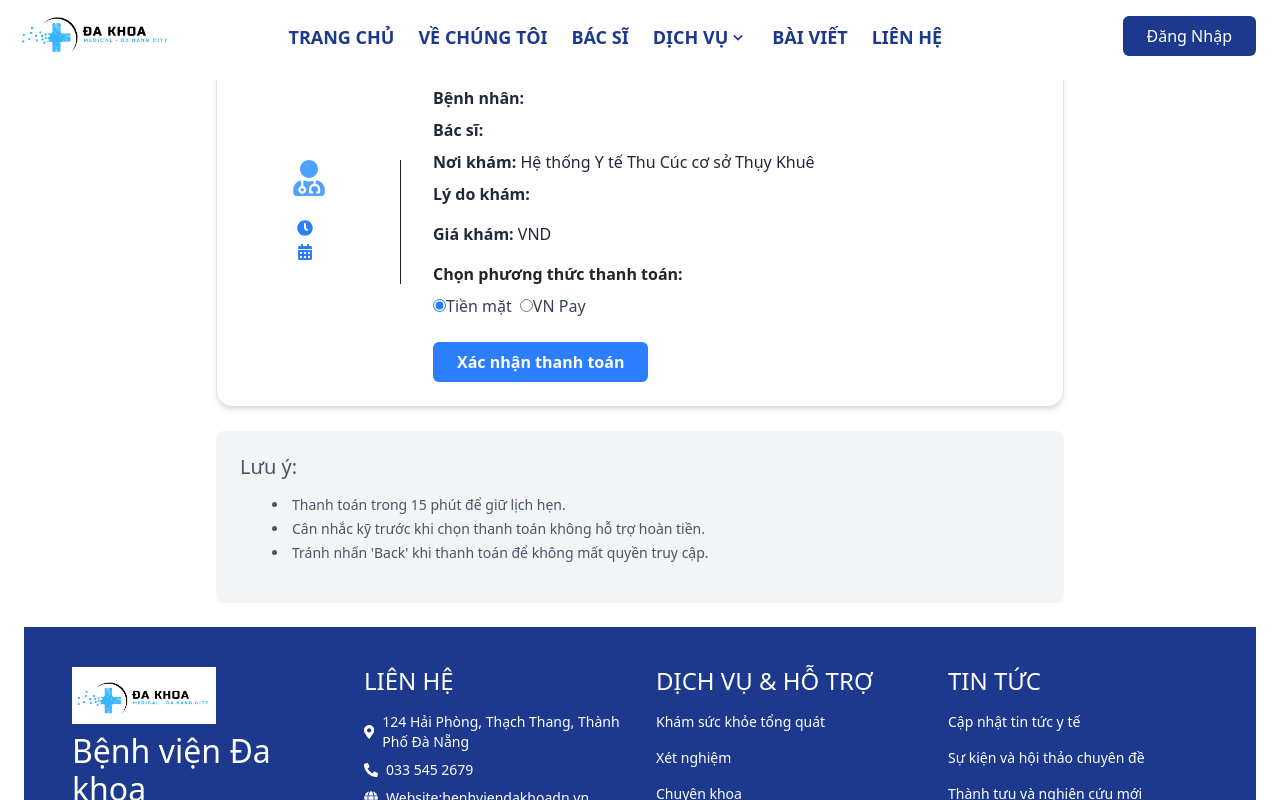
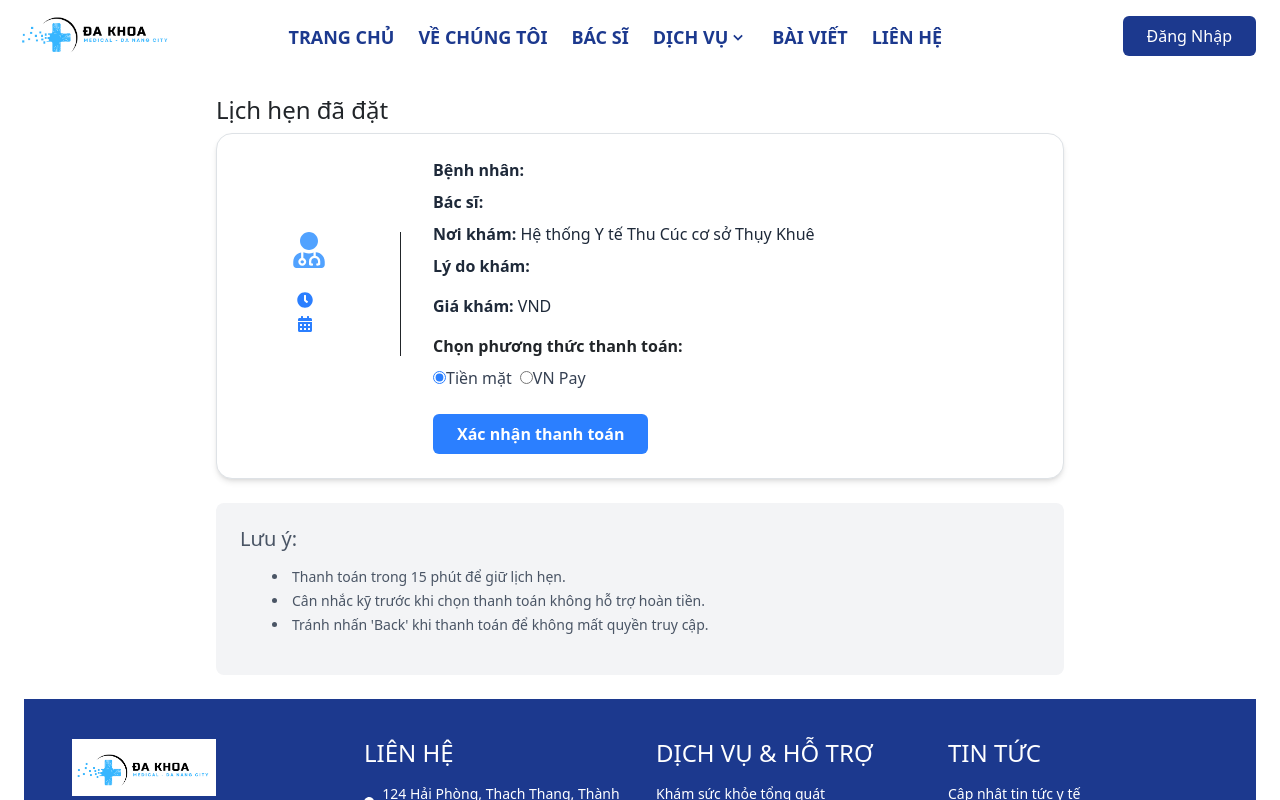
Before and after one commit to GraduationCourse2025-k27/Fe, a React (Vite) app in the folder medical_website/: page /comfirm-Appointment in a window 1280 px wide. Shown: the top 800 px of the page. Built offline with nearby package versions, Linux system fonts and the light colour scheme.

Commit message:
fix nhe (#25)

```diff
--- a/medical_website/src/components/ConfirmAppointment.jsx
+++ b/medical_website/src/components/ConfirmAppointment.jsx
@@ -41,8 +41,11 @@ const ConfirmAppointment = () => {
   // }
 
   return (
-    <div className="p-4 sm:p-8 max-w-4xl mx-auto">
+    <div className="p-4 mt-5 pt-5 sm:p-8 max-w-4xl mx-auto">
+
+{!showMessage && (
   <h4 className="text-xl sm:text-2xl font-bold mb-6">Lịch hẹn đã đặt</h4>
+)}
       {togglePayment && (
         <div className="bg-white border rounded-2xl p-4 sm:p-6 shadow-md flex flex-col sm:flex-row sm:items-center sm:justify-between">
           {/* Icon + Khám */}
@@ -140,14 +143,20 @@ const ConfirmAppointment = () => {
       </div>
 
       {/* Lưu ý Section */}
+      {!showMessage && (
         <div className="mt-6 p-4 bg-gray-100 rounded-lg text-sm text-gray-600">
           <h5 className="font-semibold mb-3">Lưu ý:</h5>
           <ul className="list-disc list-inside space-y-1">
             <li>Thanh toán trong 15 phút để giữ lịch hẹn.</li>
-          <li>Cân nhắc kỹ trước khi chọn thanh toán không hỗ trợ hoàn tiền.</li>
-          <li>Tránh nhấn 'Back' khi thanh toán để không mất quyền truy cập.</li>
+            <li>
+              Cân nhắc kỹ trước khi chọn thanh toán không hỗ trợ hoàn tiền.
+            </li>
+            <li>
+              Tránh nhấn 'Back' khi thanh toán để không mất quyền truy cập.
+            </li>
           </ul>
         </div>
+      )}
     </div>
   );
 };
```
Lines whose indentation alone changed are shown as unchanged.
